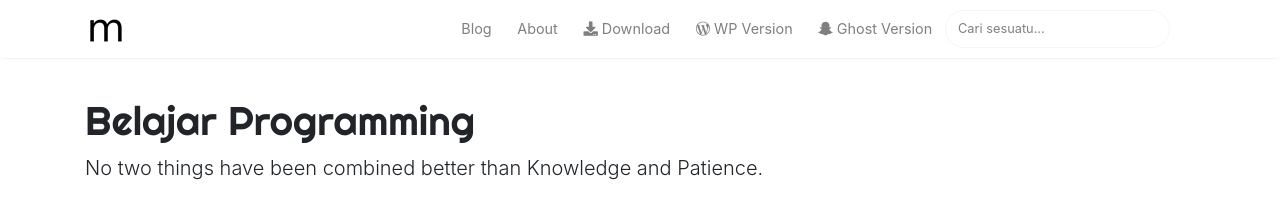
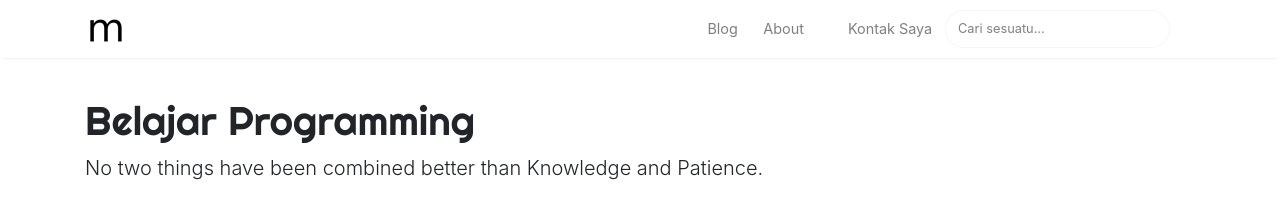
Before and after one commit to dhalul/programming-blog, a Jekyll site: the page built from _pages/about.md, in a window 1280 px wide. Shown: the top 211 px of the page. Built offline with Jekyll 4.4.1, drawn with Linux system fonts in a browser that asks for light colours; nearby versions of some CDN libraries; comment, search, counter and statistics services are not loaded.

Commit message:
Update default.html

```diff
--- a/_layouts/default.html
+++ b/_layouts/default.html
@@ -80,15 +80,7 @@ ga('send', 'pageview');
                 </li>
 
                 <li class="nav-item">
-                <a class="nav-link" href="https://github.com/wowthemesnet/mediumish-theme-jekyll/archive/master.zip"><i class="fas fa-download"></i> Download</a>
-                </li>
-
-                <li class="nav-item">
-                <a target="_blank" class="nav-link" href="https://www.wowthemes.net/themes/mediumish-wordpress/"><i class="fab fa-wordpress-simple"></i> WP Version</a>
-                </li>
-
-                <li class="nav-item">
-                <a target="_blank" class="nav-link" href="https://www.wowthemes.net/themes/mediumish-ghost/"><i class="fab fa-snapchat-ghost"></i> Ghost Version</a>
+                <a target="_blank" class="nav-link" href="mailto:dhal@programming.my.id"><i class="fab fa-envelope"></i> Kontak Saya</a>
                 </li>
 
                 {% include search-lunr.html %}
```
